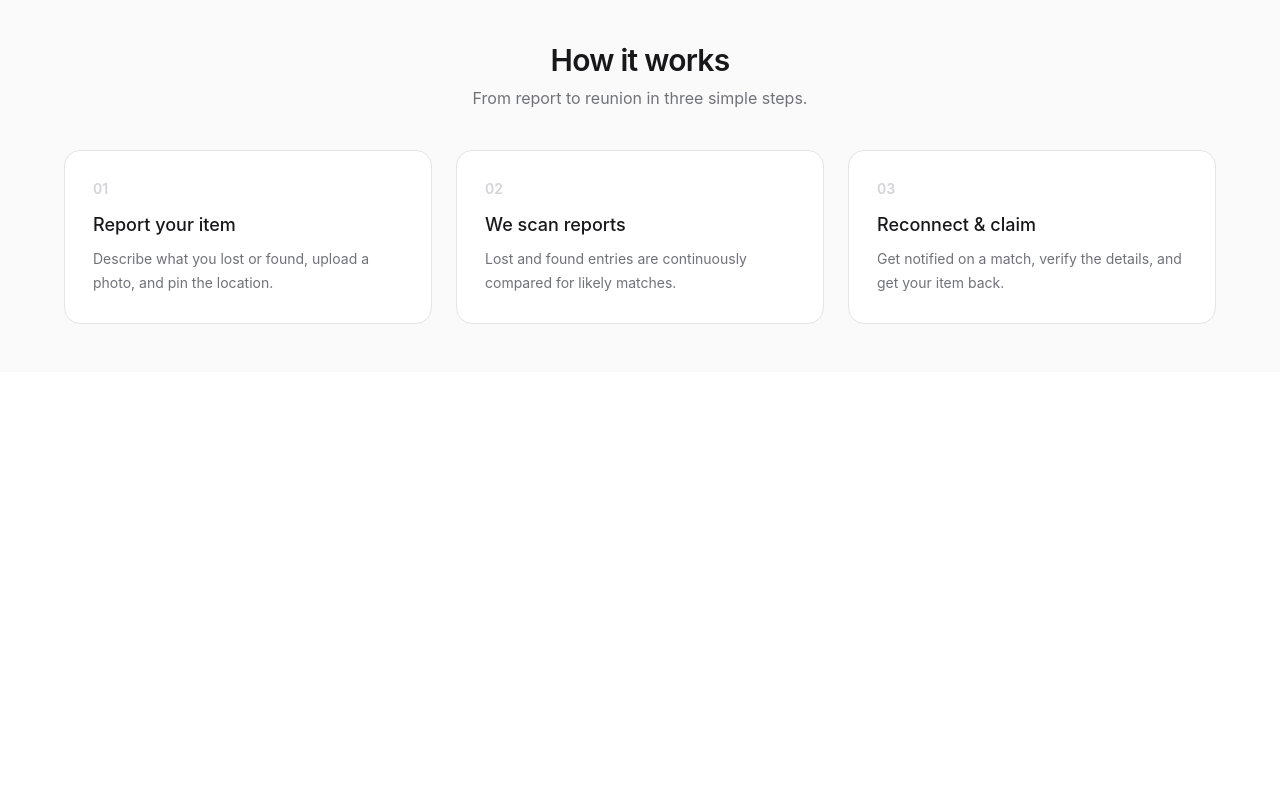
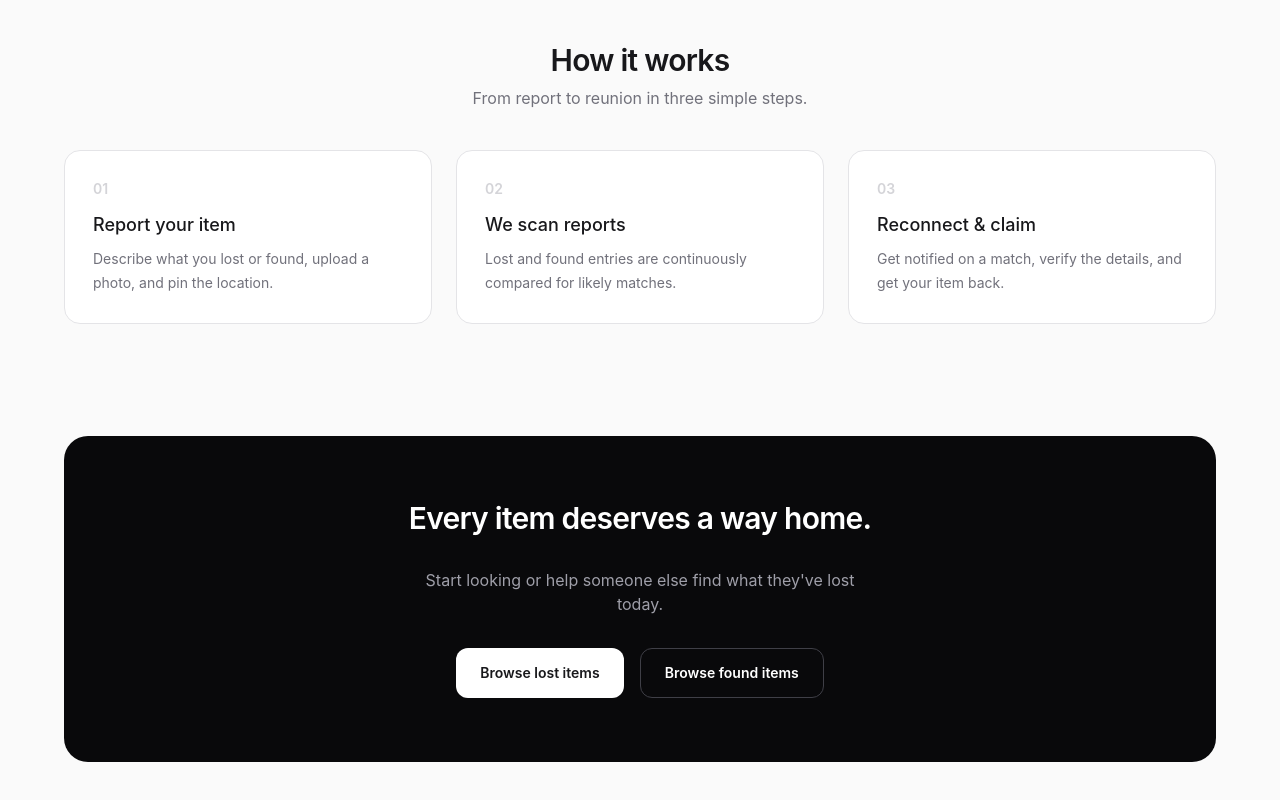
Before and after one commit to ankitsensei/findIt, a React (Vite) app in the folder client/: page / in a window 1280 px wide. Shown: the part 1300-2100 px from the top of the page. Before the commit the page ends 1672 px from the top, so only its background shows below. Built offline with nearby package versions, Linux system fonts and the light colour scheme.

Commit message:
feat: CTA on bottom of the page

```diff
--- a/client/src/pages/Home.jsx
+++ b/client/src/pages/Home.jsx
@@ -170,6 +170,31 @@ const Home = () => {
             ))}
           </div>
         </section>
+
+        <section className="mt-20 md:mt-28 overflow-hidden rounded-3xl bg-zinc-950 px-6 py-12 md:px-12 md:py-16">
+          <div className="flex flex-col items-center gap-8 text-center">
+            <h2 className="max-w-xl text-2xl md:text-3xl font-semibold tracking-tight text-white">
+              Every item deserves a way home.
+            </h2>
+            <p className="max-w-md text-sm md:text-base text-zinc-400">
+              Start looking or help someone else find what they've lost today.
+            </p>
+            <div className="flex flex-col sm:flex-row gap-4">
+              <NavLink
+                to="/lostit"
+                className="inline-flex items-center justify-center gap-2 rounded-xl bg-white px-6 py-3.5 text-sm font-semibold text-zinc-900 transition hover:bg-zinc-200 active:scale-[0.98]"
+              >
+                Browse lost items
+              </NavLink>
+              <NavLink
+                to="/foundit"
+                className="inline-flex items-center justify-center gap-2 rounded-xl border border-zinc-700 px-6 py-3.5 text-sm font-semibold text-white transition hover:bg-zinc-800 active:scale-[0.98]"
+              >
+                Browse found items
+              </NavLink>
+            </div>
+          </div>
+        </section>
       </div>
     </div>
   );
```
